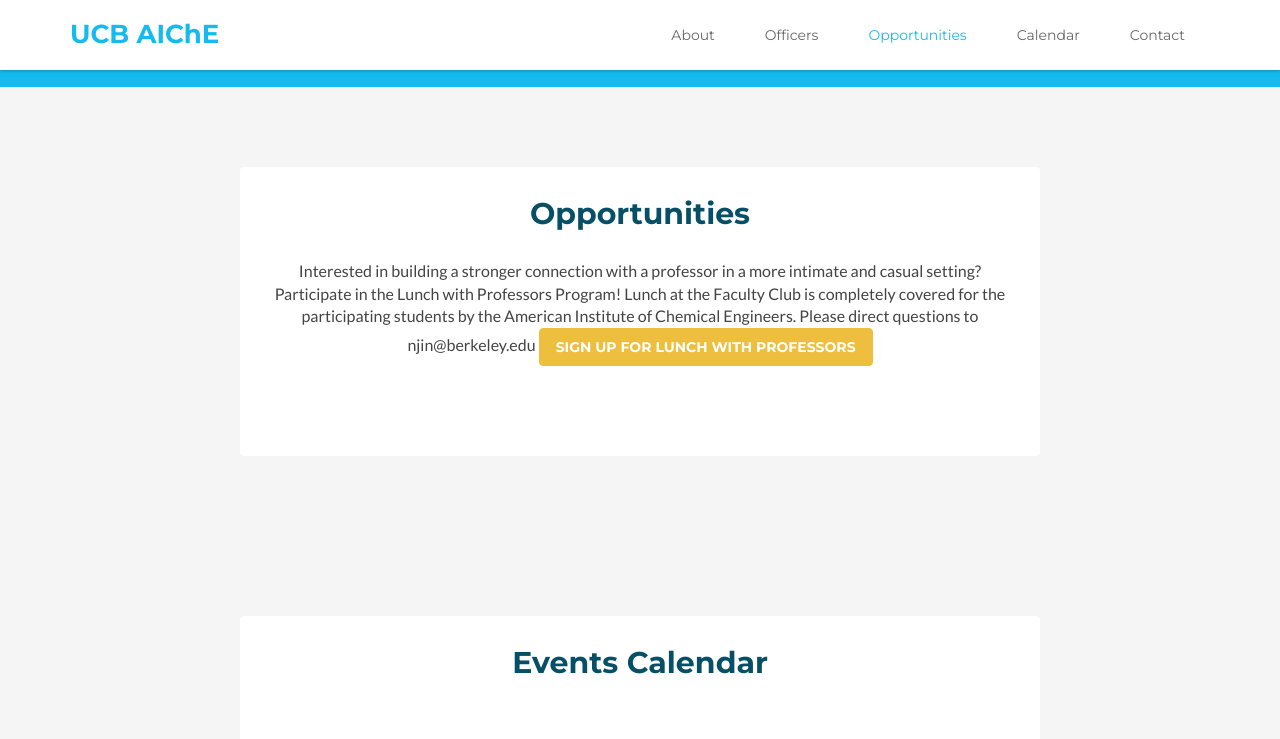
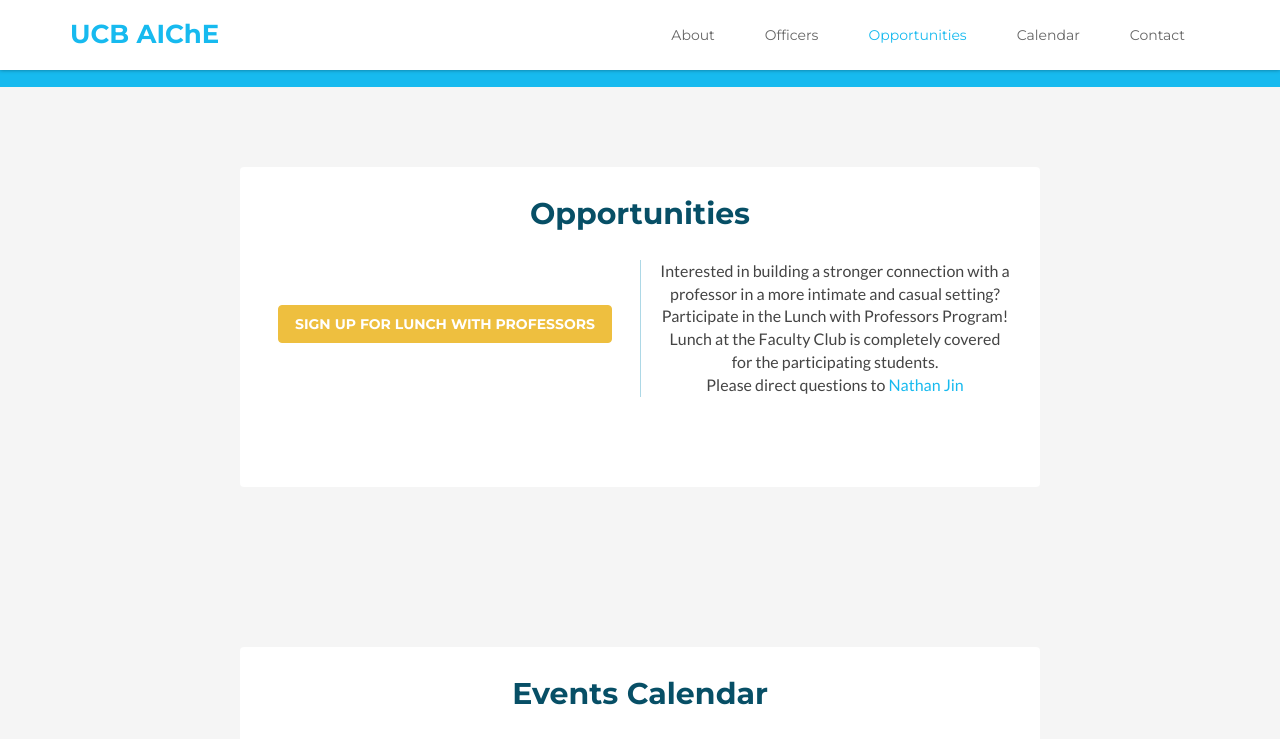
Before and after one commit to berkeleyAiChE/berkeleyAiChE.github.io, a Jekyll site: the page built from index.html, in a window 1280 px wide and 1400 px high, scrolled down 2247 px. Shown: the top 739 px of the window. Built offline with Jekyll 4.4.1, drawn with Linux system fonts in a browser that asks for light colours; grey boxes are pictures that could not be loaded.

Commit message:
formatting oppertunities section

```diff
--- a/_includes/contact.html
+++ b/_includes/contact.html
@@ -4,7 +4,7 @@
             <div class="contact-inner">
                 <h2 class="title  text-center">Contact</h2>
 
-                <p class="intro  text-center"> aiche.berkeley@gmail.com <br><br>
+                <p class="intro  text-center"> aiche.berkeley@gmail.com    <a href="mailto: aiche.berkeley@gmail.com"><i class="fa fa-envelope"></i></a><br><br>
                     The AIChE Office is located in B46 Hildebrand Hall. <br/>Drop-by if you need something from us!</p>
                 <div class="author-message">
                     <div class="profile">
@@ -29,7 +29,7 @@
                         <a href="http://corporate.exxonmobil.com/"><img class="alignnone size-full wp-image"70" alt="exxon" src="https://raw.githubusercontent.com/berkeleyAiChE/berkeleyAiChE.github.io/master/sponsors/ExxonMobil3.png" width="70" height="70" /></a>
                         <a href="http://www.pg.com/en_US/index.shtml"><img class="alignnone size-full wp-image-105" alt="pg" src="https://raw.githubusercontent.com/berkeleyAiChE/berkeleyAiChE.github.io/master/sponsors/10-pg.gif" width="70" height="70" /></a>
 
-                    <h3 class="sub-title">Interested in becoming a sponsor? </h3> <a class="btn btn-cta-primary" href="https://docs.google.com/forms/d/1_tQE0Skx10S_d6pNLTkzydCLVxaDYZZuCvQ1gyVaS3o/viewform" target="_blank">Sponsorship Form</a>    <a class="btn btn-cta-secondary" href="https://docs.google.com/a/berkeley.edu/forms/d/196r0ORuDKKAD_vs-7w8dS9iDx_tj_C3smOaAuLFamAE/viewform" target="_blank">Dear Sponsors, </a> <br> <br> </center>
+                    <h3 class="sub-title">Interested in becoming a sponsor? </h3> <a class="btn btn-cta-primary" href="https://docs.google.com/forms/d/1_tQE0Skx10S_d6pNLTkzydCLVxaDYZZuCvQ1gyVaS3o/viewform" target="_blank">Sponsorship Form</a>    <a class="btn btn-cta-secondary" href="https://drive.google.com/file/d/0B9Hjd9UCL6j7MDlTZ1ZpelY4U3M/view?usp=sharing">Dear Sponsors, </a> <br> <br> </center>
 
                 </p>
                         </div><!--//source-->
@@ -40,7 +40,7 @@
                     <h4 class="sub-title">Get Connected</h4>
                     <ul class="social-icons list-inline">
                         <li><a href="https://www.facebook.com/groups/calaiche/" target="_blank"><i class="fa fa-facebook"></i></a></li>
-                        <li><a href="http://instagram.com/xyriley"><i class="fa fa-instagram"></i></a></li>
+                        <li><a href="http://instagram.com/aiche_ucberkeley"><i class="fa fa-instagram"></i></a></li>
                         <li class="last"><a href="mailto: aiche.berkeley@gmail.com"><i class="fa fa-envelope"></i></a></li>
                     </ul>
                 </div><!--//info-->
--- a/_includes/docs.html
+++ b/_includes/docs.html
@@ -1,14 +1,37 @@
     <!-- ******DOCS****** -->
+
+<!DOCTYPE html>
+<html>
+<head>
+<style>
+.newspaper {
+    -webkit-column-count: 2; /* Chrome, Safari, Opera */
+    -moz-column-count: 2; /* Firefox */
+    column-count: 2;
+    -webkit-column-gap: 40px; /* Chrome, Safari, Opera */
+    -moz-column-gap: 40px; /* Firefox */
+    column-gap: 40px;
+    -webkit-column-rule: 1px solid lightblue; /* Chrome, Safari, Opera */
+    -moz-column-rule: 1px solid lightblue; /* Firefox */
+    column-rule: 1px solid lightblue;
+}
+</style>
+</head>
+<body>
+
+</body>
+</html>
     <section id="docs" class="docs section">
         <div class="container">
             <div class="docs-inner">
             <h2 class="title text-center">Opportunities</h2>
             <div class="block">
-                <div style="display:inline-block;vertical-align:center;">
                 <div class="btns"> <center>
-                		Interested in building a stronger connection with a professor in a more intimate and casual setting? Participate in the Lunch with Professors Program! Lunch at the Faculty Club is completely covered for the participating students by the American Institute of Chemical Engineers. Please direct questions to njin@berkeley.edu
+                		<div class="newspaper"> <br> <br>
+                            <a class="btn btn-cta-secondary" href="https://docs.google.com/a/berkeley.edu/forms/d/196r0ORuDKKAD_vs-7w8dS9iDx_tj_C3smOaAuLFamAE/viewform" target="_blank"> Sign Up For Lunch with Professors</a> <br> <br> <br>
+                            Interested in building a stronger connection with a professor in a more intimate and casual setting? Participate in the Lunch with Professors Program! <br> Lunch at the Faculty Club is completely covered for the participating students. <br> Please direct questions to <a href="mailto: njin@berkeley.edu"> Nathan Jin </a>
+                        </div>
 
-					<a class="btn btn-cta-secondary" href="https://docs.google.com/a/berkeley.edu/forms/d/196r0ORuDKKAD_vs-7w8dS9iDx_tj_C3smOaAuLFamAE/viewform" target="_blank"> Sign Up For Lunch with Professors</a></div>
             </div>
 
             </div><!--//docs-inner-->
--- a/_includes/footer.html
+++ b/_includes/footer.html
@@ -1,7 +1,7 @@
     <!-- ******FOOTER****** -->
     <footer class="footer">
         <div class="container text-center">
-            <small class="copyright">Website by <a href="https://www.linkedin.com/in/kadiejaffe" target="_blank">Kadie Jaffe</a> <i class="fa fa-heart"></i> </small>
+            <small class="copyright">Website by <a href="https://www.linkedin.com/in/kadiejaffe" target="_blank">Kadie Jaffe</a> <a href="https://github.com/kadie16"> <i class="fa fa-github"></i> </a> </small>
         </div><!--//container-->
     </footer><!--//footer-->
 
```
Also changed, not shown: 1 other file.
